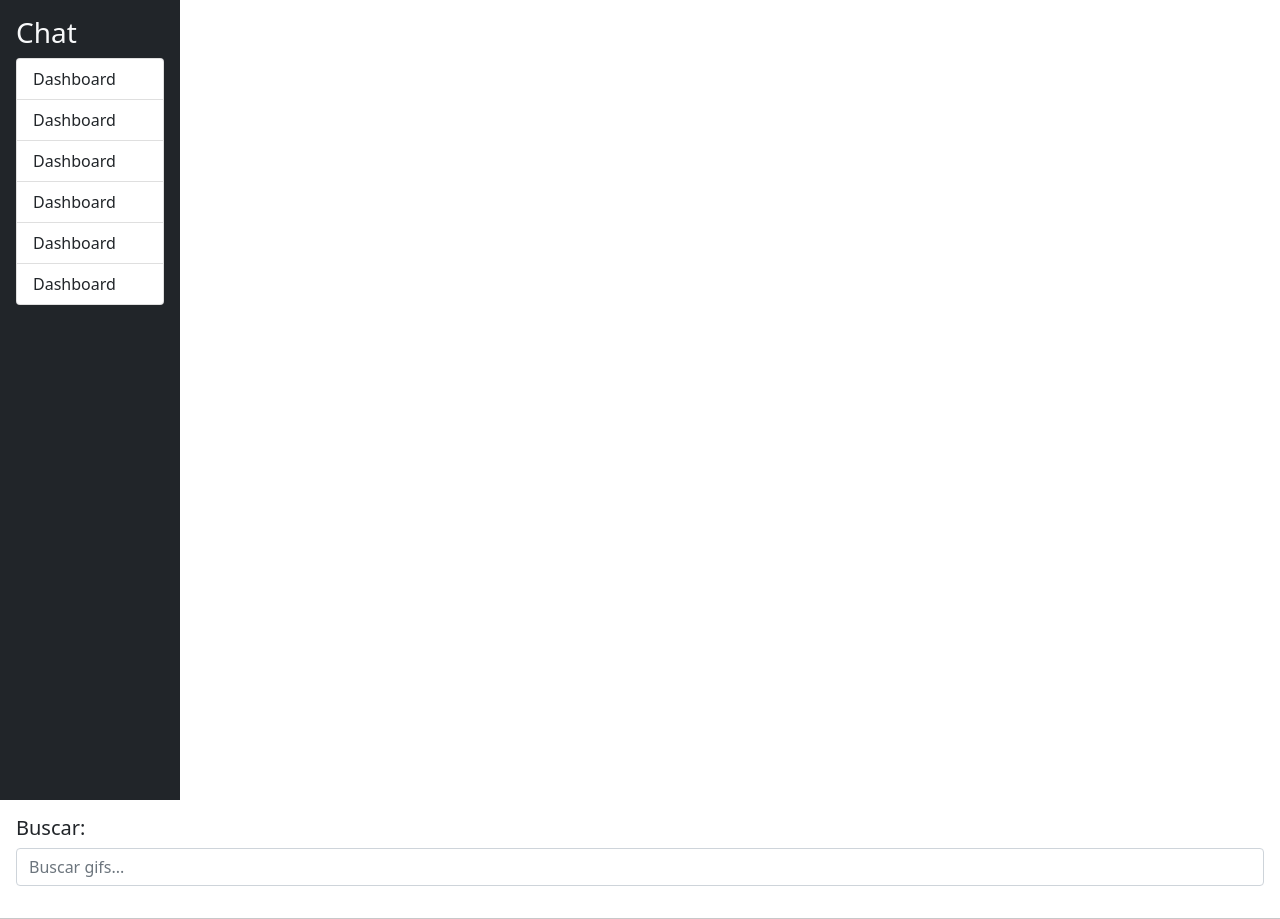
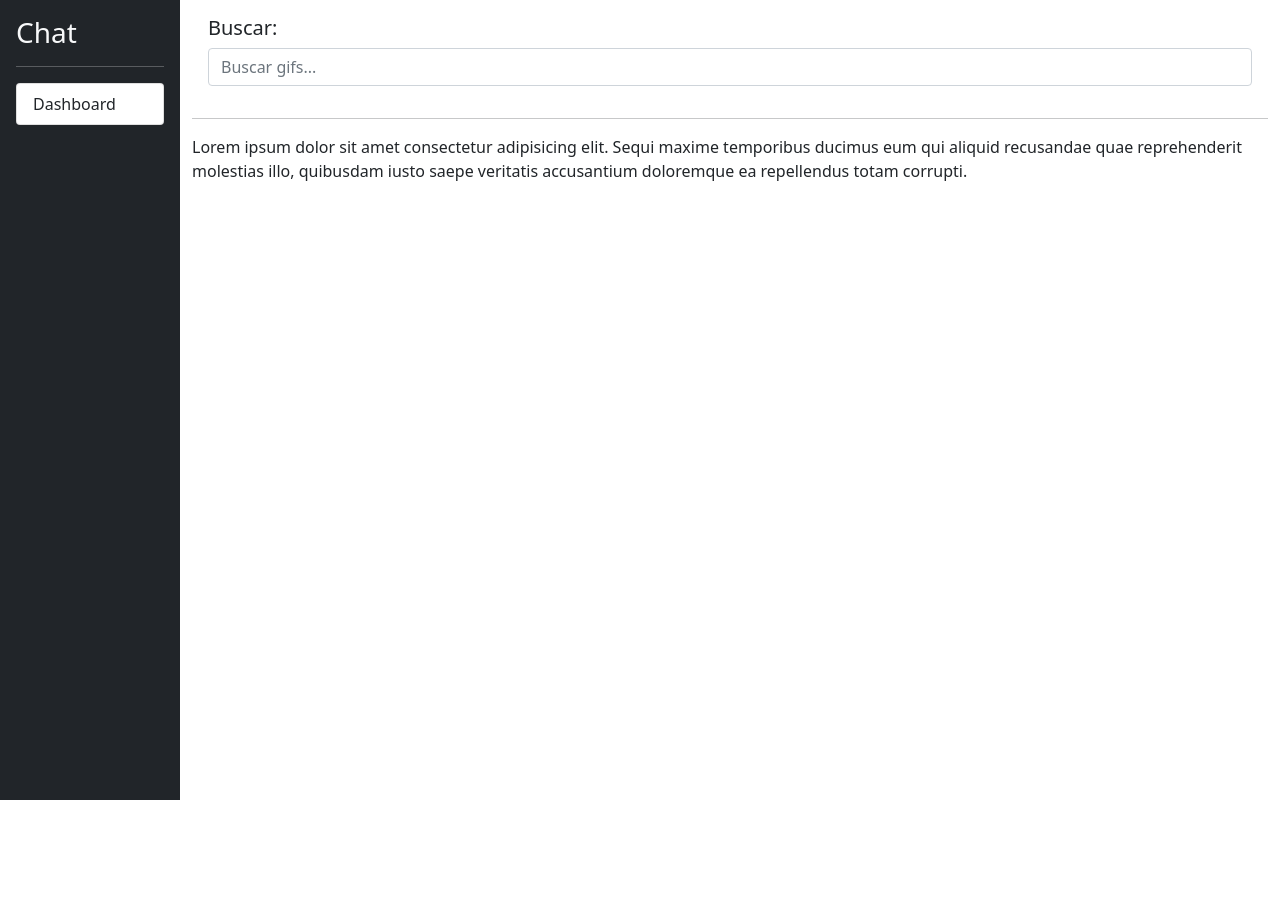
Before and after one commit to EmilioC/chatGPT_4, an Angular app: page / in a window 1280 px wide. After the commit the page ends 800 px from the top, so only its background shows below. Built offline with nearby package versions, Linux system fonts and the light colour scheme.

Commit message:
Create shared.module and sidebar component

```diff
--- a/src/app/app.component.html
+++ b/src/app/app.component.html
@@ -1,36 +1,10 @@
 <div class="d-flex">
 
   <!-- Sidebar -->
-  <div class="bg-dark border-right p-3" id="sidebar">
-    <h3 class="text-light">Chat</h3>
+<app-sidebar></app-sidebar>
 
-    <div class="list-group list-reset">
-      <a href="#" class="list-group-item list-group-item-action">
-        Dashboard
-      </a>
-      <a href="#" class="list-group-item list-group-item-action">
-        Dashboard
-      </a>
-      <a href="#" class="list-group-item list-group-item-action">
-        Dashboard
-      </a>
-      <a href="#" class="list-group-item list-group-item-action">
-        Dashboard
-      </a>
-      <a href="#" class="list-group-item list-group-item-action">
-        Dashboard
-      </a>
-      <a href="#" class="list-group-item list-group-item-action">
-        Dashboard
-      </a>
-    </div>
-  </div>
-
-
-</div>
   <!-- End Sidebar -->
-
-  <div clas="container">
+  <div class="container">
     <div class="row p-3">
       <div class="col">
         <h5>Buscar:</h5>
@@ -38,4 +12,13 @@
       </div>
     </div>
     <hr>
+<div class="row">
+  <div class="col">
+    Lorem ipsum dolor sit amet consectetur adipisicing elit. Sequi maxime temporibus ducimus eum qui aliquid recusandae quae reprehenderit molestias illo, quibusdam iusto saepe veritatis accusantium doloremque ea repellendus totam corrupti.
   </div>
+</div>
+
+
+  </div>
+
+</div>
--- a/src/app/app.module.ts
+++ b/src/app/app.module.ts
@@ -2,13 +2,15 @@ import { NgModule } from '@angular/core';
 import { BrowserModule } from '@angular/platform-browser';
 
 import { AppComponent } from './app.component';
+import { SharedModule } from './shared/shared.module';
 
 @NgModule({
   declarations: [
     AppComponent
   ],
   imports: [
-    BrowserModule
+    BrowserModule,
+    SharedModule
   ],
   providers: [],
   bootstrap: [AppComponent]
--- /dev/null
+++ b/src/app/shared/sidebar/sidebar.component.html
@@ -0,0 +1,10 @@
+<div class="bg-dark border-right p-3" id="sidebar">
+    <h3 class="text-light">Chat</h3>
+    <hr class="text-white">
+
+    <div class="list-group list-reset">
+        <a href="#" class="list-group-item list-group-item-action">
+            Dashboard
+        </a>
+    </div>
+</div>
--- /dev/null
+++ b/src/app/shared/sidebar/sidebar.component.ts
@@ -0,0 +1,11 @@
+import { Component } from '@angular/core';
+
+@Component({
+  selector: 'app-sidebar',
+  templateUrl: './sidebar.component.html',
+  styles: [
+  ]
+})
+export class SidebarComponent {
+
+}
```
Also changed, not shown: src/app/shared/shared.module.ts (added, +18 -0 lines).
